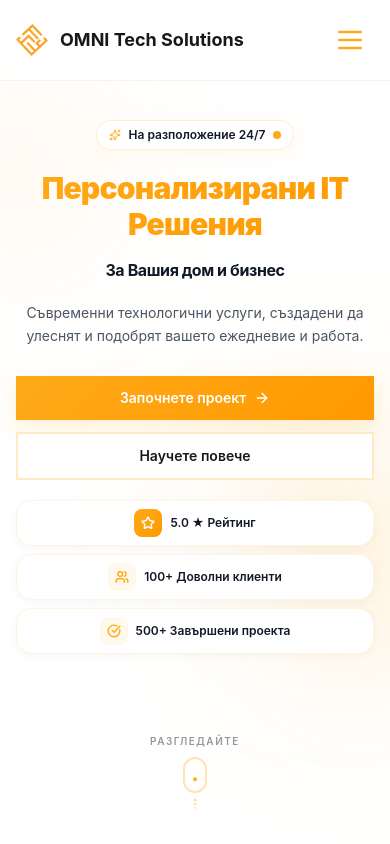
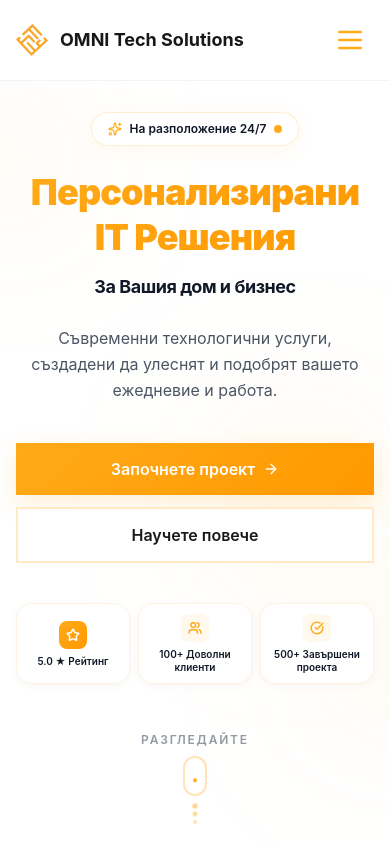
Before and after one commit to omni-tech-solutions/omni-tech-solutions-web, a Next.js app: page / in a window 390 px wide. Shown: the top 844 px of the page. Built offline with nearby package versions, Linux system fonts and the light colour scheme.

Commit message:
Refine HeroSection design: adjust padding, typography, layout consistency, and improve responsive behavior for better visual hierarchy.

```diff
--- a/app/components/sections/HeroSection.tsx
+++ b/app/components/sections/HeroSection.tsx
@@ -16,26 +16,26 @@ export const HeroSection: React.FC<HeroSectionProps> = ({ colors }) => {
     return (
         <section
             id="home"
-            className="relative min-h-screen flex items-center justify-center px-0 sm:px-6 lg:px-8 py-10 overflow-hidden"
+            className="relative min-h-screen flex items-center justify-center px-4 sm:px-6 lg:px-8 py-12 sm:py-10 overflow-hidden"
         >
             {/* Enhanced Animated Background */}
             <div className="absolute inset-0 overflow-hidden pointer-events-none">
-                {/* Gradient Blobs - Smaller on mobile */}
+                {/* Gradient Blobs - More subtle on mobile */}
                 <div
-                    className="absolute top-20 -left-20 w-48 sm:w-72 h-48 sm:h-72 rounded-full mix-blend-multiply filter blur-3xl opacity-20 animate-blob"
+                    className="absolute top-20 -left-20 w-40 sm:w-72 h-40 sm:h-72 rounded-full mix-blend-multiply filter blur-3xl opacity-15 sm:opacity-20 animate-blob"
                     style={{
                         background: `radial-gradient(circle, ${COLORS.primary}, ${COLORS.primaryHover}30, transparent)`,
                     }}
                 />
                 <div
-                    className="absolute bottom-20 -right-20 w-64 sm:w-96 h-64 sm:h-96 rounded-full mix-blend-multiply filter blur-3xl opacity-20 animate-blob"
+                    className="absolute bottom-20 -right-20 w-48 sm:w-96 h-48 sm:h-96 rounded-full mix-blend-multiply filter blur-3xl opacity-15 sm:opacity-20 animate-blob"
                     style={{
                         background: `radial-gradient(circle, ${COLORS.primary}dd, ${COLORS.primaryHover}20, transparent)`,
                         animationDelay: '2s'
                     }}
                 />
                 <div
-                    className="absolute top-1/2 left-1/2 -translate-x-1/2 -translate-y-1/2 w-56 sm:w-80 h-56 sm:h-80 rounded-full mix-blend-multiply filter blur-3xl opacity-15 animate-blob"
+                    className="absolute top-1/2 left-1/2 -translate-x-1/2 -translate-y-1/2 w-44 sm:w-80 h-44 sm:h-80 rounded-full mix-blend-multiply filter blur-3xl opacity-10 sm:opacity-15 animate-blob"
                     style={{
                         background: `radial-gradient(circle, ${COLORS.primaryHover}, transparent)`,
                         animationDelay: '4s'
@@ -76,19 +76,19 @@ export const HeroSection: React.FC<HeroSectionProps> = ({ colors }) => {
             </div>
 
             {/* Content */}
-            <div className="relative z-10 max-w-6xl mx-auto text-center w-full pt-20 sm:pt-20">
-                <div className="space-y-5 sm:space-y-6">
+            <div className="relative z-10 max-w-6xl mx-auto text-center w-full pt-16 sm:pt-20">
+                <div className="space-y-6 sm:space-y-8">
                     {/* Badge with Icon */}
-                    <div className="flex justify-center px-4">
+                    <div className="flex justify-center">
                         <div
-                            className={`inline-flex items-center gap-2 px-3 sm:px-4 py-1.5 sm:py-2 ${colors.card} backdrop-blur-md border ${BORDER_RADIUS.full} shadow-lg hover:shadow-xl transition-all duration-300 group cursor-pointer`}
+                            className={`inline-flex items-center gap-2 px-4 sm:px-4 py-2 sm:py-2 ${colors.card} backdrop-blur-md border ${BORDER_RADIUS.full} shadow-lg hover:shadow-xl transition-all duration-300 group cursor-pointer`}
                             style={{
                                 borderColor: `${COLORS.primary}30`,
                                 boxShadow: `0 4px 20px ${COLORS.primary}15`
                             }}
                         >
-                            <Sparkles className="w-3 sm:w-3.5 h-3 sm:h-3.5 group-hover:rotate-12 transition-transform" style={{ color: COLORS.primary }} />
-                            <span className={`${colors.text} text-xs font-semibold whitespace-nowrap`}>
+                            <Sparkles className="w-3.5 sm:w-3.5 h-3.5 sm:h-3.5 group-hover:rotate-12 transition-transform" style={{ color: COLORS.primary }} />
+                            <span className={`${colors.text} text-xs sm:text-xs font-semibold whitespace-nowrap`}>
                                 {t('hero.badge', 'Available 24/7')}
                             </span>
                             <div className="relative flex h-2 w-2">
@@ -105,10 +105,10 @@ export const HeroSection: React.FC<HeroSectionProps> = ({ colors }) => {
                     </div>
 
                     {/* Main Title with Gradient */}
-                    <div className="space-y-2 sm:space-y-3 px-2">
-                        <h1 className="text-3xl sm:text-4xl md:text-5xl lg:text-6xl font-black tracking-tight">
+                    <div className="space-y-3 sm:space-y-4">
+                        <h1 className="text-4xl sm:text-4xl md:text-5xl lg:text-6xl font-black tracking-tight leading-tight px-2">
                             <span
-                                className="block bg-clip-text text-transparent bg-gradient-to-r pb-2"
+                                className="block bg-clip-text text-transparent bg-gradient-to-r"
                                 style={{
                                     backgroundImage: `linear-gradient(135deg, ${COLORS.primary}, ${COLORS.primaryHover})`
                                 }}
@@ -116,21 +116,21 @@ export const HeroSection: React.FC<HeroSectionProps> = ({ colors }) => {
                                 {t('hero.title')}
                             </span>
                         </h1>
-                        <h2 className={`${colors.text} text-base sm:text-lg md:text-xl lg:text-2xl xl:text-3xl font-bold tracking-tight px-2`}>
+                        <h2 className={`${colors.text} text-lg sm:text-lg md:text-xl lg:text-2xl xl:text-3xl font-bold tracking-tight leading-relaxed`}>
                             {t('hero.subtitle')}
                         </h2>
                     </div>
 
                     {/* Description */}
-                    <p className={`${colors.textSec} text-sm sm:text-base md:text-lg lg:text-xl max-w-2xl mx-auto leading-relaxed  px-6 sm:px-4`}>
+                    <p className={`${colors.textSec} text-base sm:text-base md:text-lg lg:text-xl max-w-2xl mx-auto leading-relaxed`}>
                         {t('hero.description')}
                     </p>
 
                     {/* CTA Buttons */}
-                    <div className="flex flex-col sm:flex-row items-stretch sm:items-center justify-center gap-3 pt-2 sm:pt-4 px-4 sm:px-0">
+                    <div className="flex flex-col sm:flex-row items-stretch sm:items-stretch justify-center gap-3 sm:gap-4 pt-4 sm:pt-6">
                         <a
                             href="#contact"
-                            className="group relative inline-flex items-center justify-center gap-2 px-6 py-3 font-semibold text-sm sm:text-base text-white overflow-hidden transition-all duration-300 hover:scale-105 shadow-lg w-full sm:w-auto"
+                            className="group relative inline-flex items-center justify-center gap-2 px-8 py-3.5 font-semibold text-base sm:text-base text-white overflow-hidden transition-all duration-300 hover:scale-105 shadow-lg w-full sm:w-auto min-h-[52px]"
                             style={{
                                 background: `linear-gradient(135deg, ${COLORS.primary}, ${COLORS.primaryHover})`,
                                 borderRadius: BORDER_RADIUS.md,
@@ -157,7 +157,7 @@ export const HeroSection: React.FC<HeroSectionProps> = ({ colors }) => {
 
                         <a
                             href="#services"
-                            className={`inline-flex items-center justify-center gap-2 px-6 py-3 ${colors.card} backdrop-blur-md border-2 font-semibold text-sm sm:text-base transition-all duration-300 hover:scale-105 hover:shadow-lg w-full sm:w-auto`}
+                            className={`inline-flex items-center justify-center gap-2 px-8 py-3.5 ${colors.card} backdrop-blur-md border-2 font-semibold text-base sm:text-base transition-all duration-300 hover:scale-105 hover:shadow-lg w-full sm:w-auto min-h-[52px]`}
                             style={{
                                 borderColor: `${COLORS.primary}40`,
                                 color: colors.text,
@@ -176,8 +176,8 @@ export const HeroSection: React.FC<HeroSectionProps> = ({ colors }) => {
                         </a>
                     </div>
 
-                    {/* Enhanced Social Proof Cards - Smaller and more compact */}
-                    <div className="flex flex-col sm:flex-row flex-wrap items-center justify-center gap-2 sm:gap-3 pt-0 sm:pt-8 px-4">
+                    {/* Enhanced Social Proof Cards - Grid layout on mobile */}
+                    <div className="grid grid-cols-3 sm:flex sm:flex-row items-stretch justify-center gap-2 sm:gap-3 pt-4 sm:pt-8 max-w-lg sm:max-w-none mx-auto">
                         {[
                             { icon: Star, text: t('hero.rating', '5.0 Rating'), gradient: true },
                             { icon: Users, text: t('hero.clients', '100+ Clients'), gradient: false },
@@ -187,14 +187,14 @@ export const HeroSection: React.FC<HeroSectionProps> = ({ colors }) => {
                             return (
                                 <div
                                     key={`${i18n.language}-${item.text}-${index}`}
-                                    className={`flex items-center gap-2 px-3 py-2 ${colors.card} backdrop-blur-md border ${BORDER_RADIUS.lg} cursor-default w-full sm:w-auto justify-center`}
+                                    className={`flex flex-col sm:flex-row items-center gap-1.5 sm:gap-2 px-2 sm:px-3 py-2.5 ${colors.card} backdrop-blur-md border ${BORDER_RADIUS.lg} cursor-default justify-center h-full`}
                                     style={{
                                         borderColor: `${COLORS.primary}20`,
                                         boxShadow: '0 2px 8px rgba(0, 0, 0, 0.04)'
                                     }}
                                 >
                                     <div
-                                        className="w-7 h-7 rounded-lg flex items-center justify-center"
+                                        className="w-7 h-7 rounded-lg flex items-center justify-center flex-shrink-0"
                                         style={{
                                             background: item.gradient
                                                 ? `linear-gradient(135deg, ${COLORS.primary}, ${COLORS.primaryHover})`
@@ -208,9 +208,9 @@ export const HeroSection: React.FC<HeroSectionProps> = ({ colors }) => {
                                             strokeWidth={2.5}
                                         />
                                     </div>
-                                    <span className={`${colors.text} font-semibold text-xs sm:text-sm whitespace-nowrap`}>
-                    {item.text}
-                </span>
+                                    <span className={`${colors.text} font-semibold text-[10px] sm:text-sm text-center sm:text-left leading-tight sm:whitespace-nowrap`}>
+                                        {item.text}
+                                    </span>
                                 </div>
                             );
                         })}
@@ -225,26 +225,26 @@ export const HeroSection: React.FC<HeroSectionProps> = ({ colors }) => {
                     </div>
                 </div>
                 {/* Beautiful Scroll Indicator - Visible on all screens */}
-                <div className=" mt-20 sm:mt-12 lg:mt-12">
+                <div className="mt-12 sm:mt-12 lg:mt-12">
                     <a
                         href="#services"
                         className="flex flex-col items-center gap-2 sm:gap-3 group cursor-pointer"
                     >
-                        {/* Text - Smaller on mobile */}
+                        {/* Text - Consistent size */}
                         <span
-                            className={`text-[10px] sm:text-xs uppercase tracking-wider font-semibold ${colors.textSec} opacity-60 group-hover:opacity-100 transition-all duration-300`}
+                            className={`text-xs sm:text-xs uppercase tracking-wider font-semibold ${colors.textSec} opacity-60 group-hover:opacity-100 transition-all duration-300`}
                             style={{
                                 letterSpacing: '0.15em'
                             }}
                         >
-                        {t('hero.scrollDown', 'Scroll Down')}
-                    </span>
+                            {t('hero.scrollDown', 'Scroll Down')}
+                        </span>
 
-                        {/* Scroll Container - Smaller on mobile */}
+                        {/* Scroll Container */}
                         <div className="relative flex flex-col items-center">
                             {/* Mouse/Scroll Icon */}
                             <div
-                                className="relative w-6 h-9 sm:w-7 sm:h-11 border-2 rounded-full flex items-start justify-center pt-1.5 sm:pt-2 transition-all duration-300 group-hover:border-[${COLORS.primary}]"
+                                className="relative w-6 h-10 sm:w-7 sm:h-11 border-2 rounded-full flex items-start justify-center pt-2 sm:pt-2 transition-all duration-300 group-hover:border-[${COLORS.primary}]"
                                 style={{
                                     borderColor: `${COLORS.primary}50`
                                 }}
@@ -267,23 +267,23 @@ export const HeroSection: React.FC<HeroSectionProps> = ({ colors }) => {
                             </div>
 
                             {/* Decorative Dots Below */}
-                            <div className="flex flex-col items-center gap-0.5 sm:gap-1 mt-1.5 sm:mt-2 opacity-50 group-hover:opacity-100 transition-opacity duration-300">
+                            <div className="flex flex-col items-center gap-1 sm:gap-1 mt-2 sm:mt-2 opacity-50 group-hover:opacity-100 transition-opacity duration-300">
                                 <div
-                                    className="w-0.5 h-0.5 sm:w-1 sm:h-1 rounded-full animate-pulse-dot"
+                                    className="w-1 h-1 sm:w-1 sm:h-1 rounded-full animate-pulse-dot"
                                     style={{
                                         backgroundColor: COLORS.primary,
                                         animationDelay: '0s'
                                     }}
                                 />
                                 <div
-                                    className="w-0.5 h-0.5 sm:w-1 sm:h-1 rounded-full animate-pulse-dot"
+                                    className="w-1 h-1 sm:w-1 sm:h-1 rounded-full animate-pulse-dot"
                                     style={{
                                         backgroundColor: COLORS.primary,
                                         animationDelay: '0.3s'
                                     }}
                                 />
                                 <div
-                                    className="w-0.5 h-0.5 sm:w-1 sm:h-1 rounded-full animate-pulse-dot"
+                                    className="w-1 h-1 sm:w-1 sm:h-1 rounded-full animate-pulse-dot"
                                     style={{
                                         backgroundColor: COLORS.primary,
                                         animationDelay: '0.6s'
```
